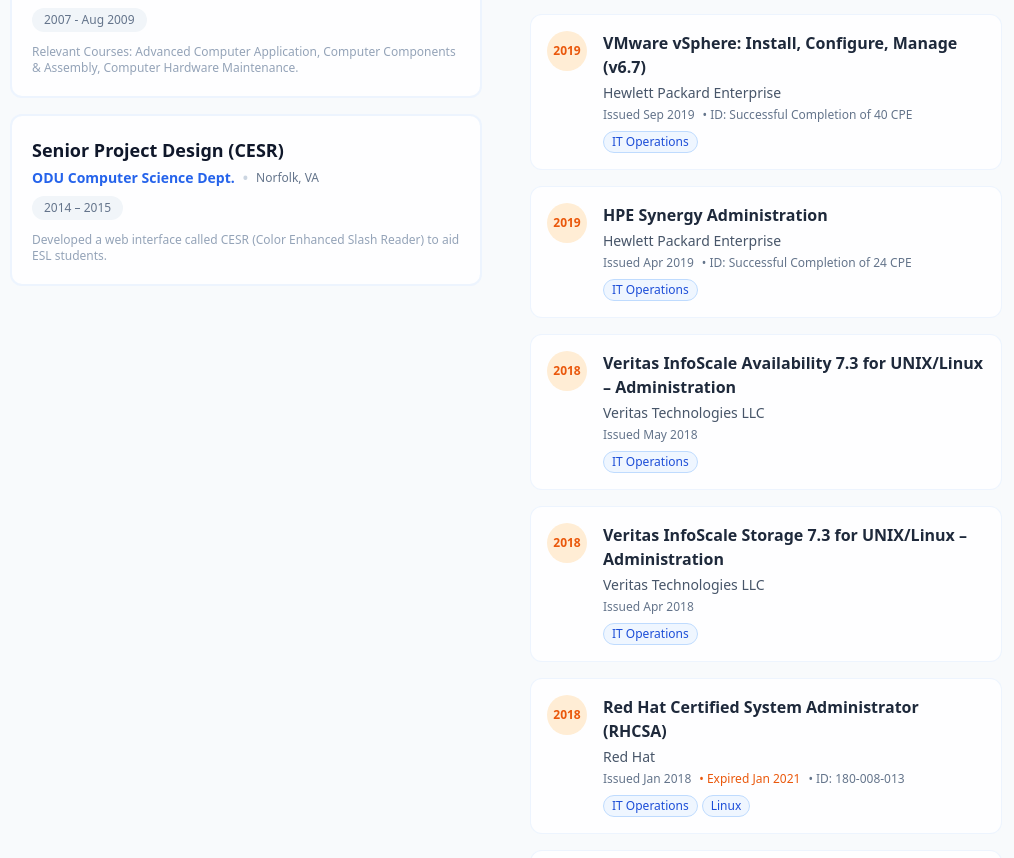
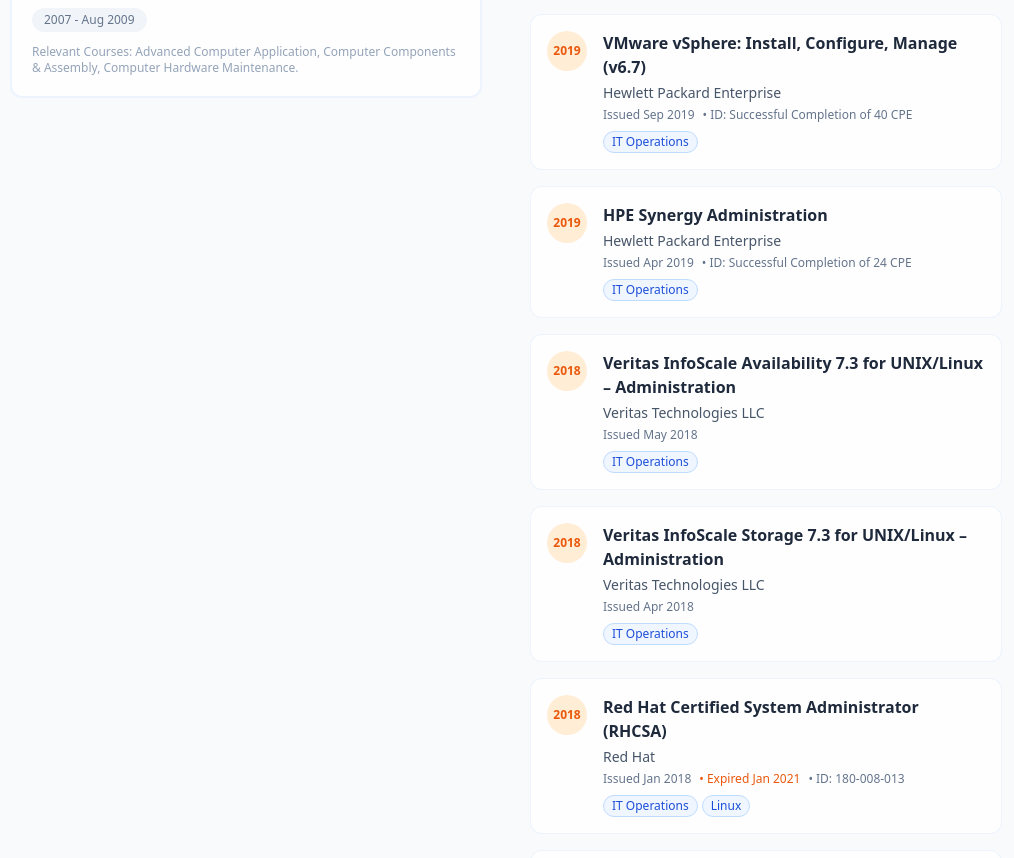
Before and after one commit to aalbattah/Ali_Profile, a React (Vite) app: page / in a window 1280 px wide. Shown: the part 7974-8832 px from the top of the page, without its empty margins (134-1148 px from the left). Built offline with nearby package versions, Linux system fonts and the light colour scheme.

Commit message:
Remove Senior Project Design (CESR) from education section

```diff
--- a/constants.ts
+++ b/constants.ts
@@ -177,15 +177,6 @@
       details: [
         "Relevant Courses: Advanced Computer Application, Computer Components & Assembly, Computer Hardware Maintenance."
       ]
-    },
-    {
-      institution: "ODU Computer Science Dept.",
-      degree: "Senior Project Design (CESR)",
-      location: "Norfolk, VA",
-      period: "2014 – 2015",
-      details: [
-        "Developed a web interface called CESR (Color Enhanced Slash Reader) to aid ESL students."
-      ]
     }
   ],
   certifications: [
```
